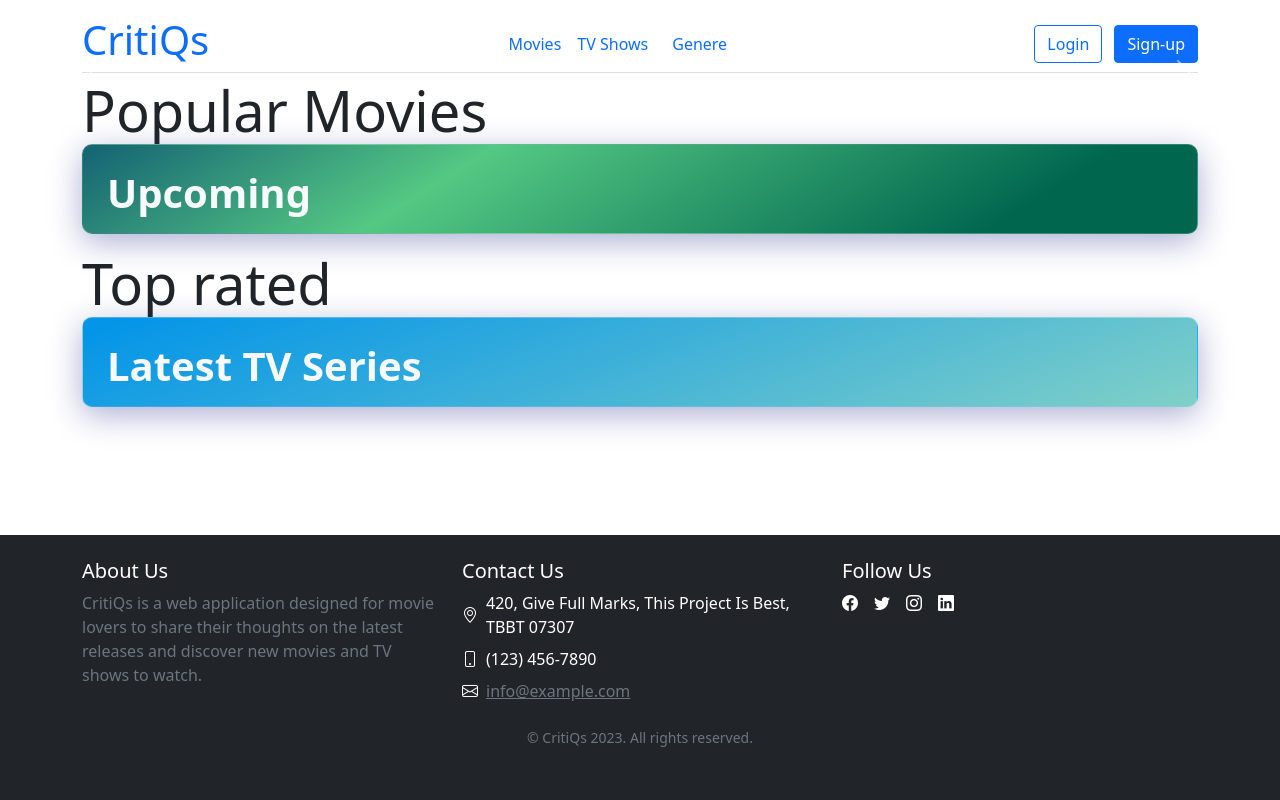
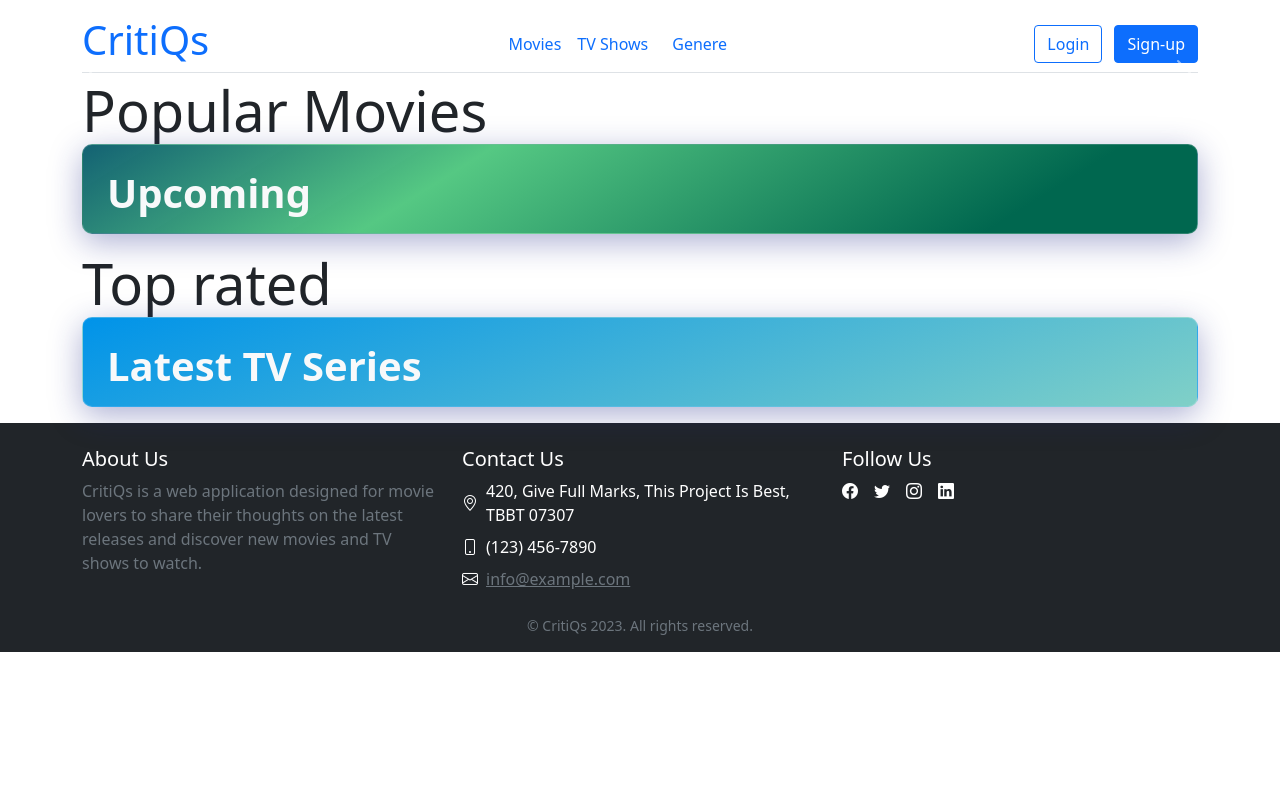
Before and after one commit to adiagarwalrock/critiQs, a Django app: page / in a window 1280 px wide. Run offline with Django 3.2, Linux system fonts and the light colour scheme; data that the repository does not hold is empty.

Commit message:
fixed footer

```diff
--- a/apis/core/templates/base.html
+++ b/apis/core/templates/base.html
@@ -130,12 +130,13 @@
 				border-radius: 10px;
 				border: 1px solid rgba(255, 255, 255, 0.18);
 			}
+
+			.no_decor {
+				text-decoration: none;
+			}
 		</style>
 
 		<style>
-			.no_decor {
-				text-decoration: none;
-			}
 		</style>
 
 		<div class="container">
@@ -269,19 +270,22 @@
 
 	{% block js %} {% endblock%}
 	<style>
-	html {
+		/* html {
 			position: relative;
 			min-height: 100%;
-		padding-bottom:265px;
+			padding-bottom: 265px;
 		}
+
 		body {
 			margin-bottom: 265px;
 		}
+
 		footer {
 			position: absolute;
 			bottom: 0;
 			width: 100%;
 			height: 265px;
-	  }
+		} */
 	</style>
+
 </html>
```
Lines whose indentation alone changed are shown as unchanged.
